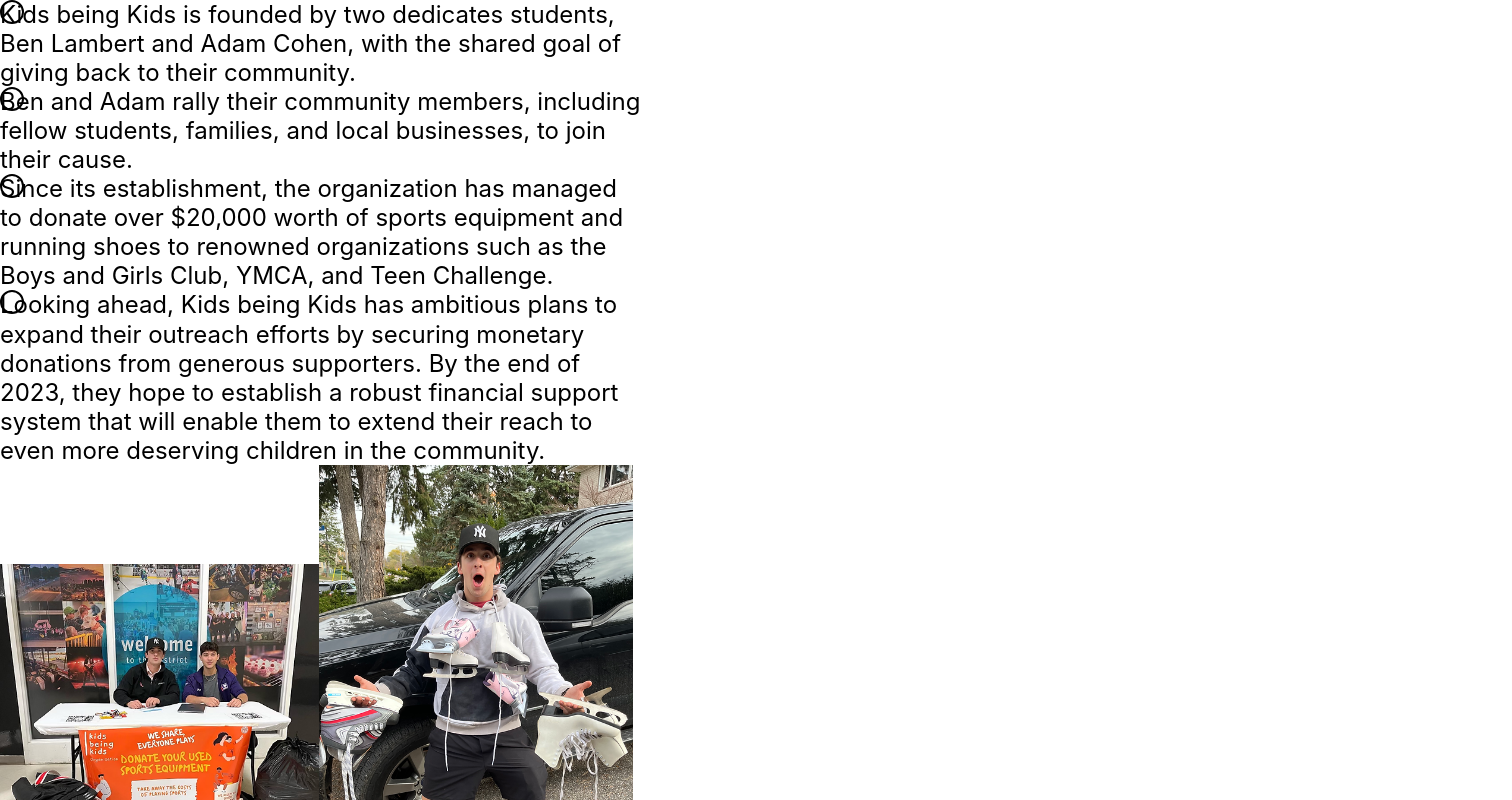
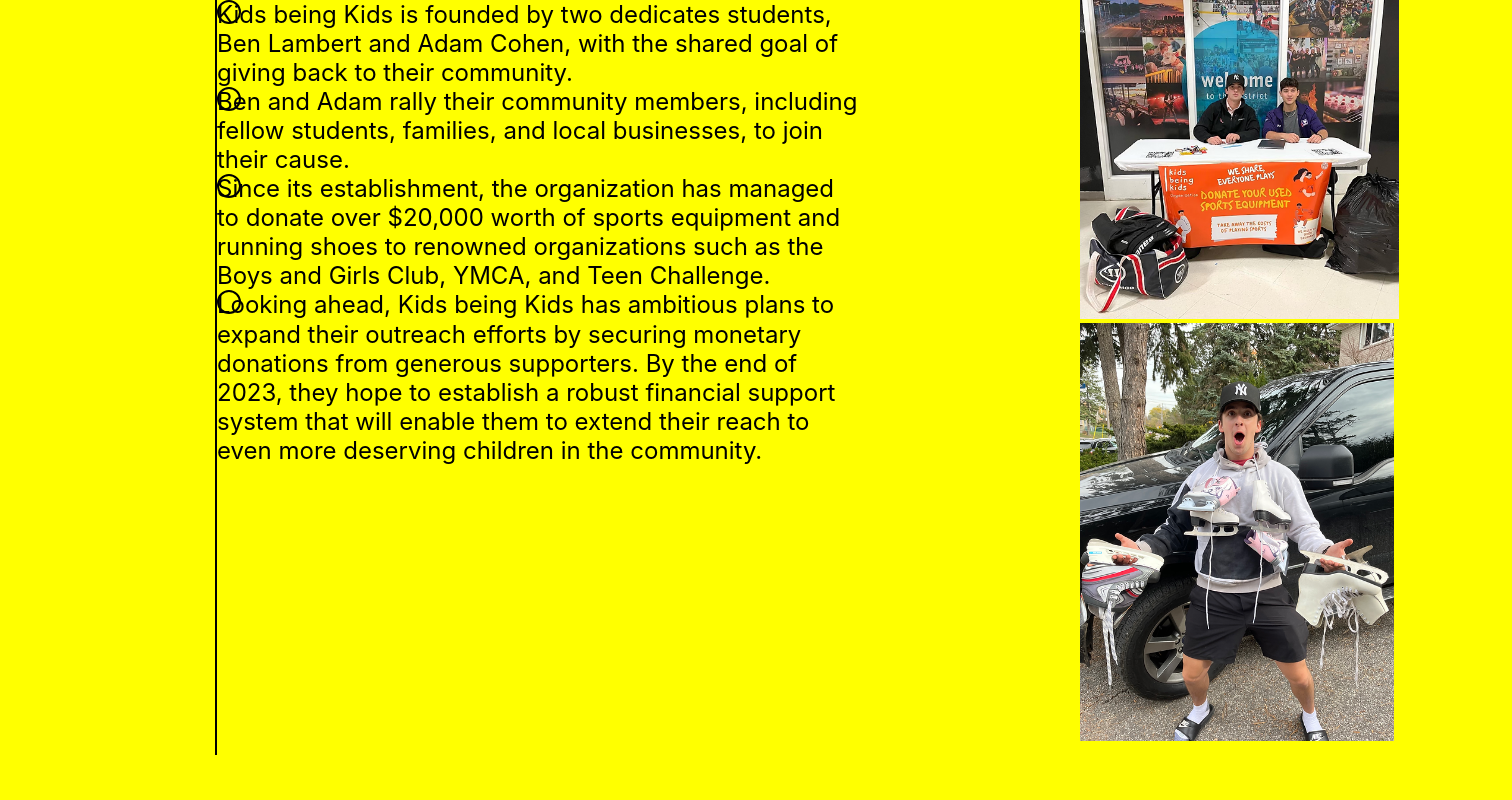
Before and after one commit to RadmehrM/KBK-React, a React (Create React App) app in the folder kbk-react/: page / in a window 1280 px wide. Shown: the top 800 px of the page, 1512 px wide, since content can reach past the window. Built offline with nearby package versions, Linux system fonts and the light colour scheme.

Commit message:
add grid template columns to structure timeline content

```diff
--- a/kbk-react/src/components/About.css
+++ b/kbk-react/src/components/About.css
@@ -21,3 +21,24 @@
     border: 2px solid black;
     border-radius: 50%;
 }
+
+.timelineContainer {
+    margin: 0 auto;
+    display: grid;
+    height: 1059px;
+    width: 1297px;
+    background-color: yellow;
+    grid-template-columns: 2px 2fr 1fr;
+    padding-left: 215px;
+}
+
+.timeline{
+    background-color: black;
+    width: 2px;
+    height: 755px;
+}
+.timelineImages{
+}
+TimelineItems {
+    position: relative;
+}
--- a/kbk-react/src/components/About.js
+++ b/kbk-react/src/components/About.js
@@ -31,11 +31,9 @@ function TimelineItems({ items }){
 
 function About(){
     return (
-        <div>
-            <div className="timelineContainer">
-                <div className="timeline"></div>
-                <TimelineItems items={items}/>
-            </div>
+        <div className="timelineContainer">
+            <div className="timeline"></div>
+            <TimelineItems items={items}/>
             <div className='timelineImages'>
                 <img className="image1" src={image1}></img>
                 <img className="image2" src={image2}></img>
```
